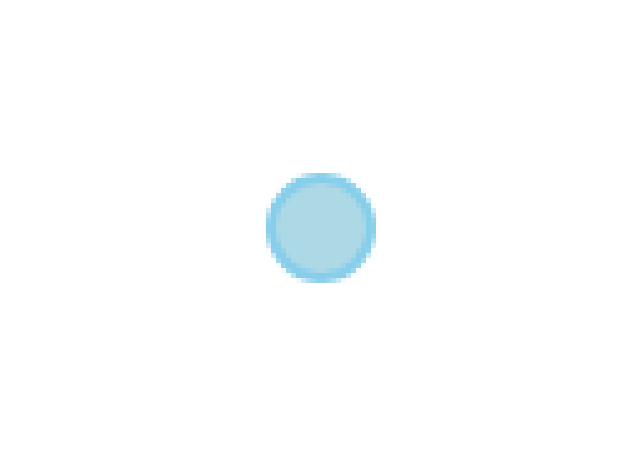
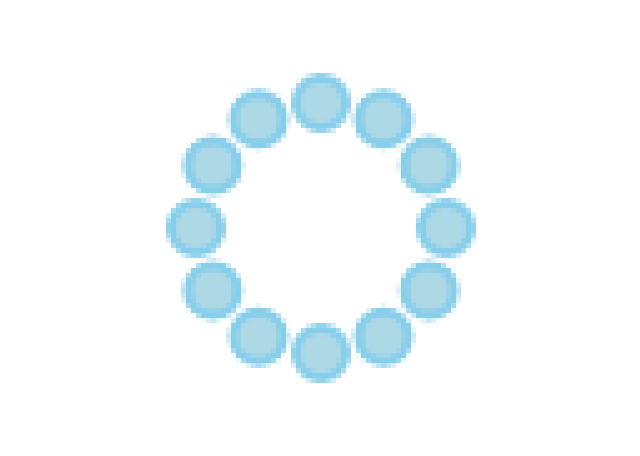
Before and after one commit to mysterycommand/fartts, a website built with Parcel: page source/index.html in a window 1280 px wide. Shown: the part 172-628 px from the top of the page, without its empty margins (319-959 px from the left). Built offline with nearby package versions, Linux system fonts and the light colour scheme.

Commit message:
refactor(source/): shuffle everything around a little bit, rework the rendering mostly

```diff
--- a/source/lib/math/index.ts
+++ b/source/lib/math/index.ts
@@ -1,2 +1,2 @@
-export const { hypot, PI: π, sqrt } = Math;
+export const { cos, hypot, PI: π, sin, sqrt } = Math;
 export const ππ = π * 2;
--- a/source/lib/physics/aggregate.ts
+++ b/source/lib/physics/aggregate.ts
@@ -2,13 +2,13 @@ import Behavior from './behavior';
 import Constraint from './constraint';
 import Particle from './particle';
 
-const drag = 0.99;
+const drag = 0.25;
 
 export default class Aggregate {
-  public particles: Particle[];
+  public behaviors: Behavior[] = [];
+  public constraints: Constraint[] = [];
 
-  public behaviors: Behavior[];
-  public constraints: Constraint[];
+  public particles: Particle[] = [];
 
   public update() {
     // behaviors
--- a/source/lib/physics/particle.ts
+++ b/source/lib/physics/particle.ts
@@ -3,13 +3,13 @@ import Behavior from './behavior';
 import Constraint from './constraint';
 
 export default class Particle {
-  public currentPosition = new Vec2();
-  public previousPosition = new Vec2();
+  public behaviors: Behavior[] = [];
+  public constraints: Constraint[] = [];
+
   public forces = new Vec2();
   public mass = 1;
 
-  public behaviors: Behavior[];
-  public constraints: Constraint[];
+  public constructor(public currentPosition = new Vec2(), public previousPosition = new Vec2()) {}
 
   public get velocity() {
     const { x: cx, y: cy } = this.currentPosition;
--- a/source/script.ts
+++ b/source/script.ts
@@ -1,11 +1,14 @@
 import './style.scss';
 
-import { ππ } from './lib/math';
+import Vec2 from './lib/geom/vec-2';
+import { cos, sin, ππ } from './lib/math';
+import Aggregate from './lib/physics/aggregate';
+import Particle from './lib/physics/particle';
 
 const canvas = document.getElementById('canvas') as HTMLCanvasElement;
 const canvasContext = canvas.getContext('2d') as CanvasRenderingContext2D;
 
-const buffer = canvas.cloneNode() as HTMLCanvasElement;
+const buffer = document.createElement('canvas') as HTMLCanvasElement;
 const bufferContext = buffer.getContext('2d') as CanvasRenderingContext2D;
 
 const w = canvas.clientWidth / 5;
@@ -17,6 +20,21 @@ canvas.width = buffer.width = w;
 canvas.height = buffer.height = h;
 canvasContext.imageSmoothingEnabled = bufferContext.imageSmoothingEnabled = false;
 
+// simulation
+const r = 5;
+const molecule = new Aggregate();
+
+for (let i = 0; i < 12; ++i) {
+  const theta = ππ / 12 * i;
+  const x = cos(theta) * (r * 5);
+  const y = sin(theta) * (r * 5);
+
+  const curr = new Vec2(hw + x, hh + y);
+  const prev = new Vec2(hw, hh);
+  molecule.particles.push(new Particle(curr, prev));
+}
+
+function draw() {
   // clear
   bufferContext.clearRect(0, 0, w, h);
 
@@ -26,11 +44,28 @@ bufferContext.strokeStyle = 'skyblue';
   bufferContext.fillStyle = 'lightblue';
 
   // paths
-bufferContext.arc(hw, hh, 10, 0, ππ);
+  bufferContext.beginPath();
+
+  molecule.particles.forEach(p => {
+    const { x, y } = p.currentPosition;
+    bufferContext.moveTo(x + r, y);
+    bufferContext.arc(x, y, r, 0, ππ);
+  });
+
+  bufferContext.closePath();
 
   // buffer
   bufferContext.fill();
   bufferContext.stroke();
 
   // draw
+  canvasContext.clearRect(0, 0, w, h);
   canvasContext.drawImage(buffer, 0, 0);
+}
+
+canvas.addEventListener('click', event => {
+  molecule.update();
+  draw();
+});
+
+draw();
--- a/source/style.scss
+++ b/source/style.scss
@@ -16,6 +16,7 @@ main {
 }
 
 canvas {
+  background: white;
   width: 800px;
   height: 450px;
   image-rendering: pixelated;
```
Lines whose indentation alone changed are shown as unchanged.
